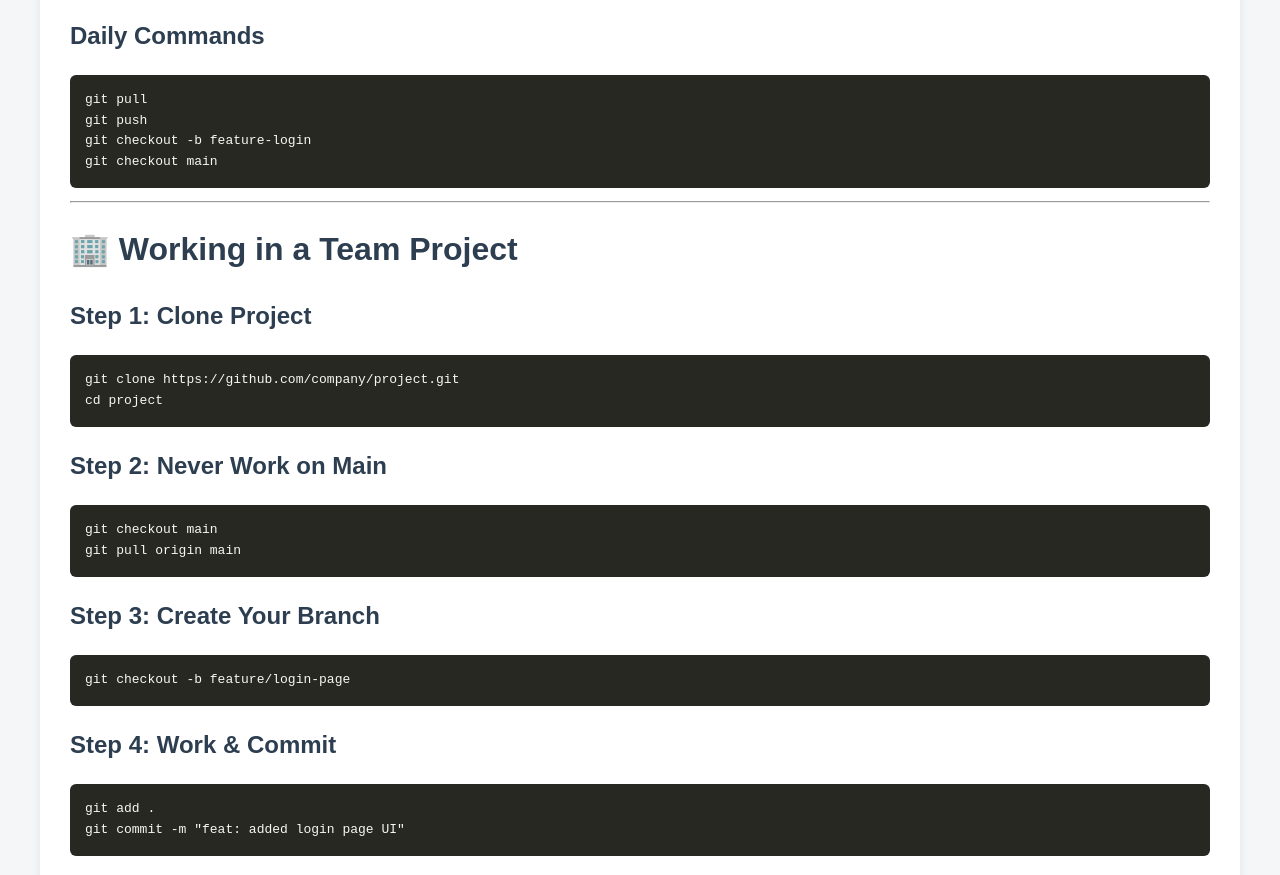
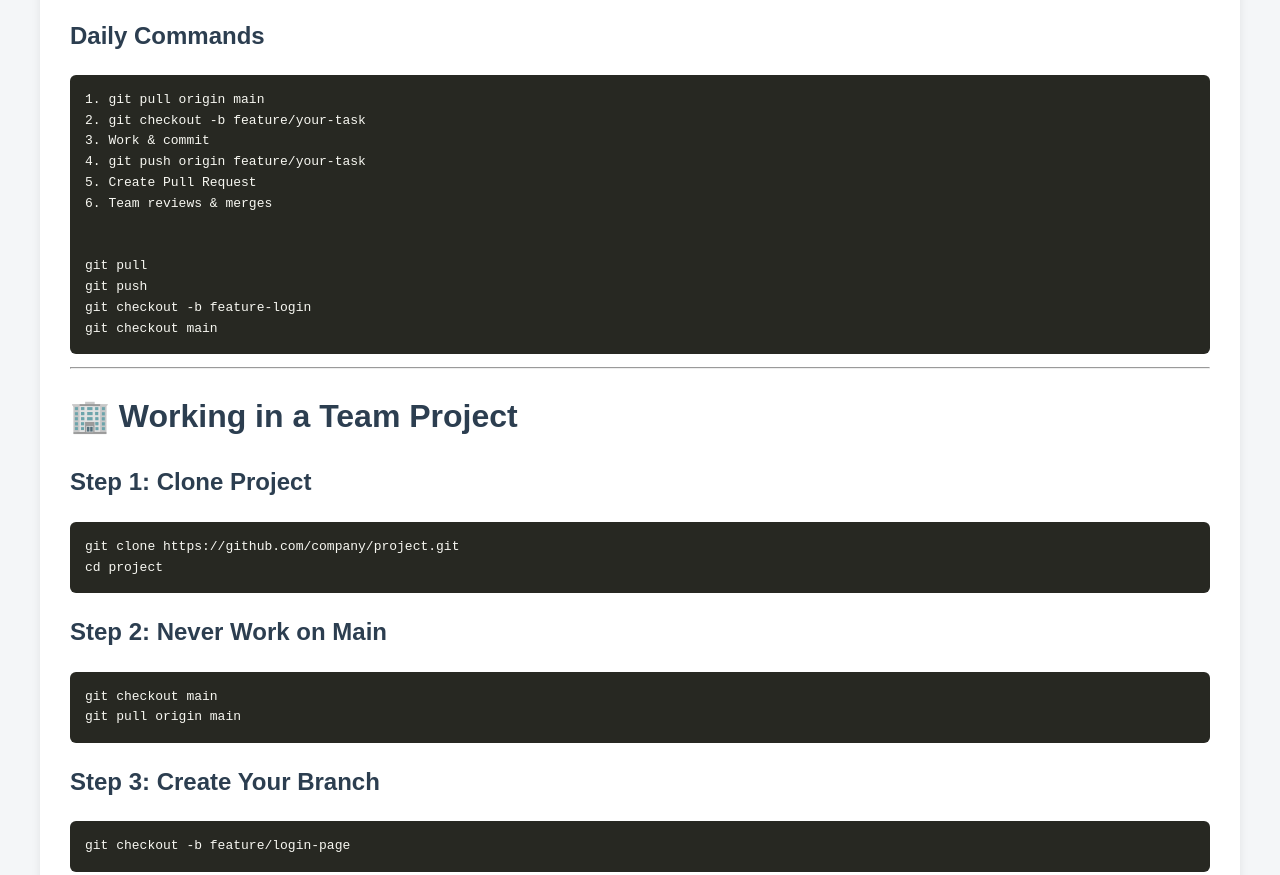
Before and after one commit to bhaveshmysticore/store-procedures-learning-with-nodes-mysql, a plain HTML site: page git-learning.html in a window 1280 px wide. Shown: the part 1448-2323 px from the top of the page. Drawn offline with Linux system fonts and the light colour scheme.

Commit message:
Update git-learning.html

```diff
--- a/git-learning.html
+++ b/git-learning.html
@@ -97,6 +97,14 @@ git push -u origin main
 
 <h2>Daily Commands</h2>
 <pre>
+1. git pull origin main
+2. git checkout -b feature/your-task
+3. Work & commit
+4. git push origin feature/your-task
+5. Create Pull Request
+6. Team reviews & merges
+
+
 git pull
 git push
 git checkout -b feature-login
```
